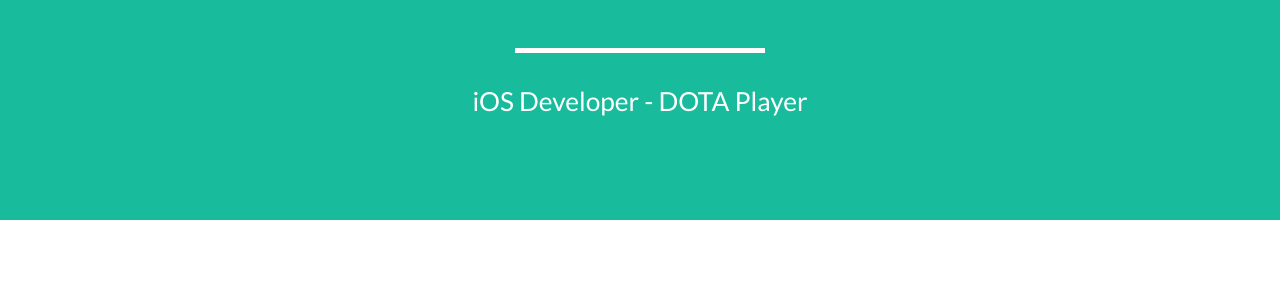
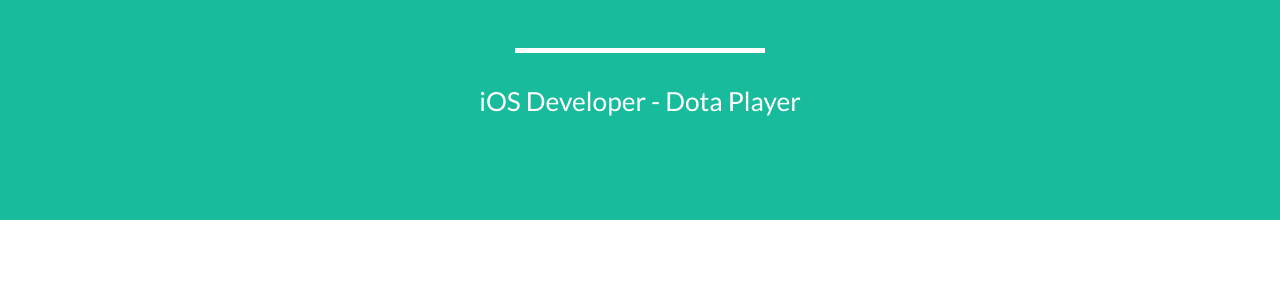
Before and after one commit to imarrubio/imarrubio.github.io, a Jekyll site: the page built from index.html, in a window 1280 px wide and 900 px high, scrolled down 380 px. Shown: the part 175-456 px from the top of the window. Built offline with Jekyll 4.4.1, drawn with Linux system fonts in a browser that asks for light colours.

```diff
--- a/_config.yml
+++ b/_config.yml
@@ -3,7 +3,7 @@ title: IMAR RUBIO
 email: irubio@skolpad.org
 url: https://imarrubio.github.io
 description: "Message me now!"
-skills: "iOS Developer - DOTA Player"
+skills: "iOS Developer - Dota Player"
 meta_author: Rubio Imar
 
 # Google webmaster tools
```
